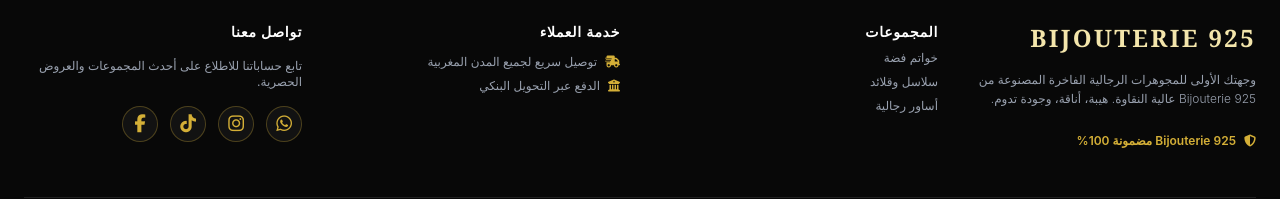
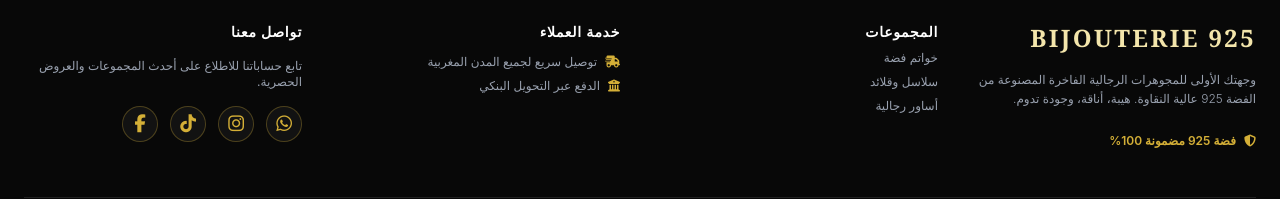
Before and after one commit to oussamael359-svg/bijouterie-925, a React (Vite) app: page / in a window 1280 px wide. Shown: the part 3684-3883 px from the top of the page. Built offline with nearby package versions, Linux system fonts and the light colour scheme; the HTML template or start-up script is replaced by a standard one.

Commit message:
تعديل المكونات وإضافة أقسام جديدة

```diff
--- a/src/components/Footer.jsx
+++ b/src/components/Footer.jsx
@@ -15,12 +15,12 @@
           </h2>
           <p className="text-xs text-gray-400 leading-relaxed font-light">
             {isRtl
-              ? 'وجهتك الأولى للمجوهرات الرجالية الفاخرة المصنوعة من Bijouterie 925 عالية النقاوة. هيبة، أناقة، وجودة تدوم.'
-              : 'Your premier destination for luxury men\'s jewelry crafted in pure Bijouterie 925. Distinction and elegance that endure.'}
+              ? 'وجهتك الأولى للمجوهرات الرجالية الفاخرة المصنوعة من الفضة 925 عالية النقاوة. هيبة، أناقة، وجودة تدوم.'
+              : 'Your premier destination for luxury men\'s jewelry crafted in pure Silver 925. Distinction and elegance that endure.'}
           </p>
           <div className="flex items-center gap-2 text-xs text-[#D4AF37] font-semibold pt-2">
             <i className="fa-solid fa-shield-halved"></i>
-            <span>{isRtl ? 'Bijouterie 925 مضمونة 100%' : 'Bijouterie 925 Guaranteed 100%'}</span>
+            <span>{isRtl ? 'فضة 925 مضمونة 100%' : 'Silver 925 Guaranteed 100%'}</span>
           </div>
         </div>
 
```
